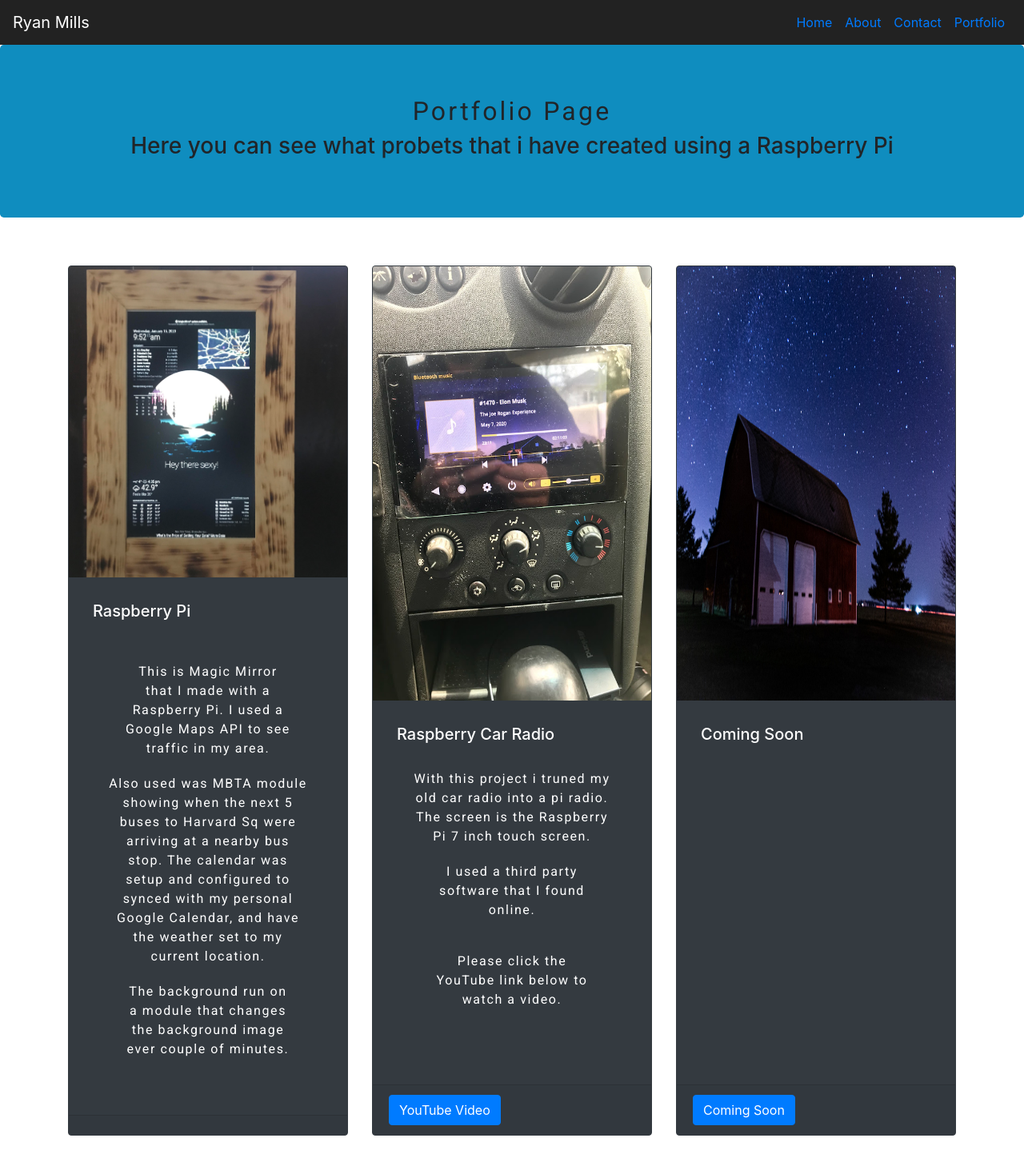
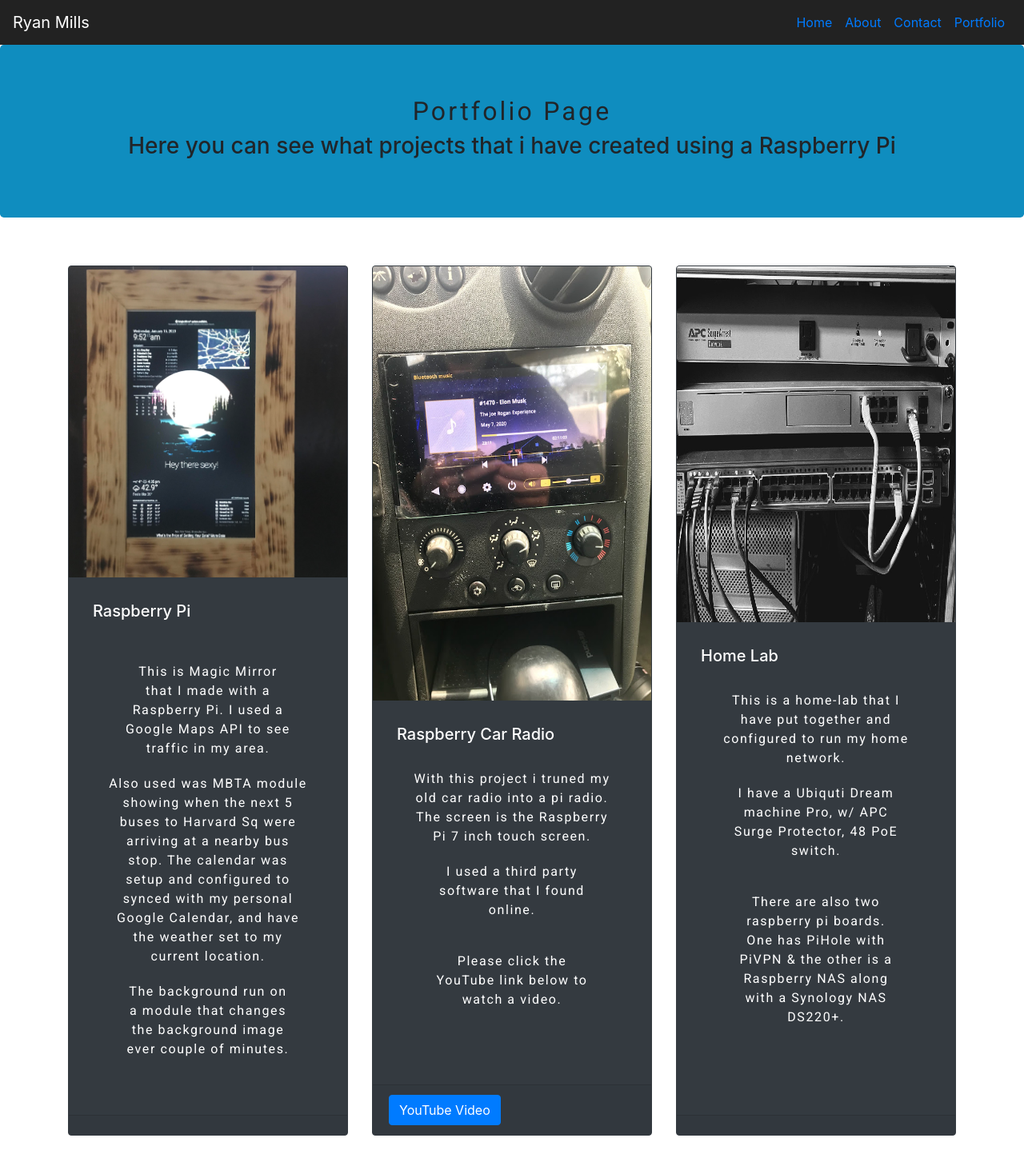
Before and after one commit to noogler617/react_website_2021, a React (Create React App) app: page /portfolio in a window 1280 px wide. Shown: the top 1468 px of the page at 80% size. Built offline with nearby package versions, Linux system fonts and the light colour scheme.

Commit message:
updated contact

```diff
--- a/src/components/contact.css
+++ b/src/components/contact.css
@@ -13,6 +13,14 @@
   padding:25px;
 }
 
+.youtube {
+  padding:25px;
+}
+
+.github {
+  padding:25px;
+}
+
 .text-center {
   background-color: white;
 }
--- a/src/components/contact.js
+++ b/src/components/contact.js
@@ -10,18 +10,19 @@
         return(
           <div>
           <Jumbotron className="text-center">
-          <h2>Please send me a message if you would like to connect</h2>
+          <h3>Please use the social links below if you would like connect and send a message or follow me on YouTube.</h3>
+
       </Jumbotron>
-      <Container>
+        <Container>
 
         </Container>
           <Jumbotron className="bottom-bar">
           <div className="socialLink">
           <ul>
-            <li className="linkedin"><SocialIcon url="https://www.linkedin.com/in/ryan-k-mills/" /></li>
+            <li className="linkedin"><SocialIcon url="https://www.linkedin.com/in/ryan-k-mills/" target="_blank" /></li>
 
-            <li className="youtube"><SocialIcon url="https://www.youtube.com/channel/UC4mMpfMzB3jnP2xNcawunoA?view_as=subscriber" /></li>
-            <li className="github"><SocialIcon url="https://github.com/noogler617" /></li>
+            <li className="youtube"><SocialIcon url="https://www.youtube.com/channel/UC4mMpfMzB3jnP2xNcawunoA?view_as=subscriber" target="_blank" /></li>
+            <li className="github"><SocialIcon url="https://github.com/noogler617" target="_blank" /></li>
           </ul>
           </div>
           </Jumbotron>
--- a/src/components/portfolio.js
+++ b/src/components/portfolio.js
@@ -4,6 +4,7 @@
 import './portfolio.css';
 import Mirror from '../magic-mirror.jpg'
 import Radio from '../Car-Radio.jpg'
+import Lab from '../Home-Lab.jpg'
 
 
 export class Portfolio extends Component {
@@ -12,7 +13,7 @@
           <div>
           <Jumbotron className="head-color">
           <h2>Portfolio Page</h2>
-          <h3>Here you can see what probets that i have created using a Raspberry Pi</h3>
+          <h3>Here you can see what projects that i have created using a Raspberry Pi</h3>
 
           </Jumbotron>
           <Container>
@@ -45,19 +46,22 @@
                   </Card.Text>
                 </Card.Body>
                 <Card.Footer>
-                <Button href="https://youtu.be/yzzvHq4B3wU" target="_blank">YouTube Video</Button>
+                <Button href="https://youtu.be/yzzvHq4B3wU" target="_blank" border="dark">YouTube Video</Button>
                 </Card.Footer>
               </Card>
               <Card bg="dark" text="white" border="dark">
-                <Card.Img variant="top" src={Barn} />
+                <Card.Img variant="top" src={Lab} />
                 <Card.Body>
-                  <Card.Title>Coming Soon</Card.Title>
+                  <Card.Title>Home Lab</Card.Title>
                   <Card.Text>
-
+                  This is a home-lab that I have put together and configured to run my home network.
+                  <p>I have a Ubiquti Dream machine Pro, w/ APC Surge Protector, 48 PoE switch.</p>
+                  <p>There are also two raspberry pi boards. One has PiHole with PiVPN & the other is a Raspberry NAS along with a Synology NAS DS220+.</p>
+                  <p></p>
                   </Card.Text>
                 </Card.Body>
                 <Card.Footer>
-                <Button href="#">Coming Soon</Button>
+
                 </Card.Footer>
               </Card>
             </CardDeck>
```
Also changed, not shown: src/Home-Lab.jpg (added).
